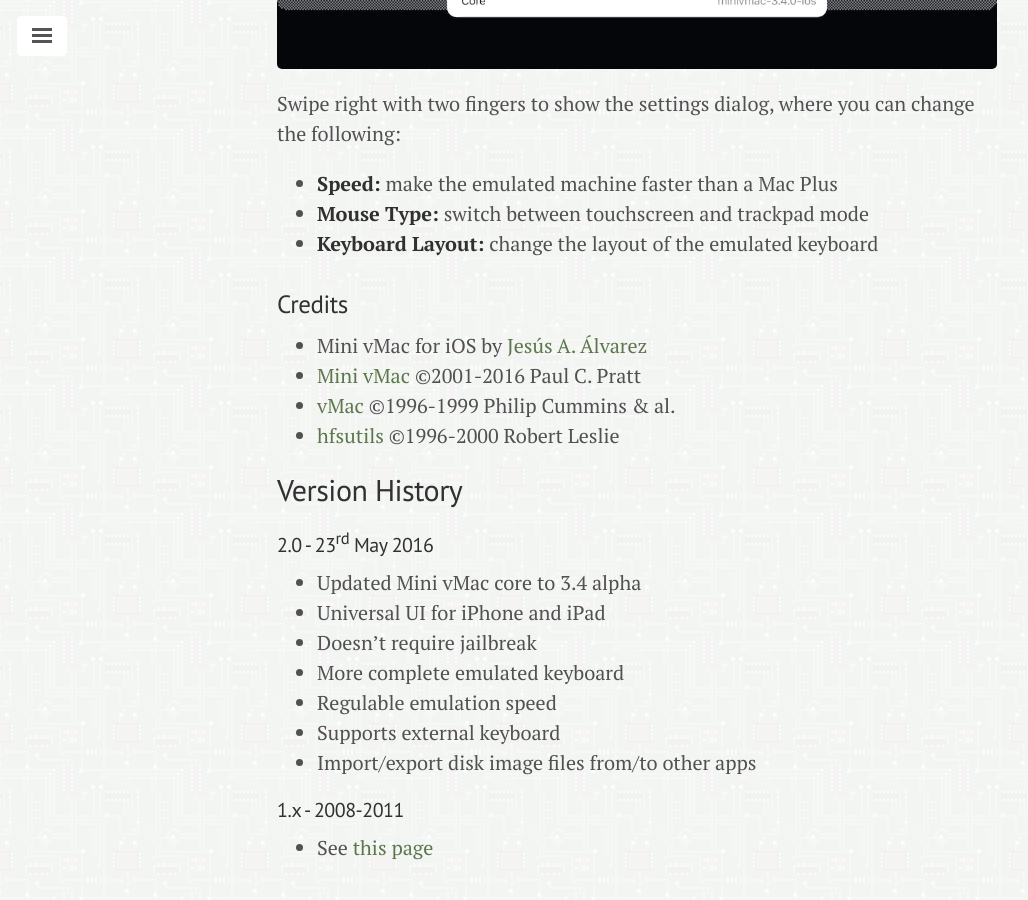
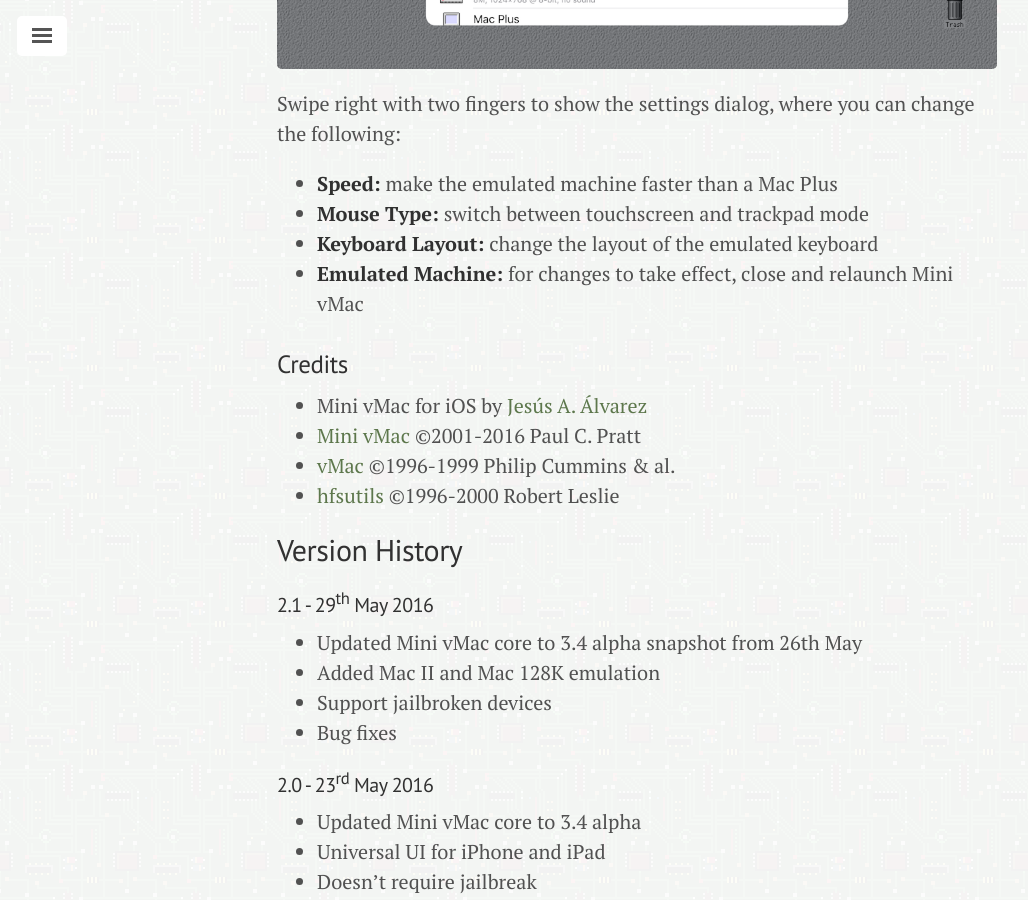
Before and after one commit to zydeco/zydeco.github.io, a Jekyll site: the page built from minivmac4ios.md, in a window 1280 px wide and 900 px high, scrolled down 4708 px. Shown: the whole window, without its empty margins (3-1031 px from the left). Built offline with Jekyll 4.4.1, drawn with Linux system fonts in a browser that asks for light colours; nearby versions of some CDN libraries; some of the changed text lies outside the part shown.

Commit message:
update Mini vMac page with v2.1

```diff
--- a/minivmac4ios.md
+++ b/minivmac4ios.md
@@ -14,9 +14,9 @@
 
 ## Features
 
-* Emulates 4MB Mac Plus
+* Emulates Mac Plus, Mac II or Mac 128K
 * Full simulated keyboard (including all Mac keys)
-* Full sound output
+* Full sound output (except on Mac II)
 * Uses external keyboard if available
 * Regulable emulation speed (up to 8x)
 * Easy(ish) to import/export disk images
@@ -24,7 +24,7 @@
 ## Requirements
 
 * iOS 7 or later
-* Mac Plus ROM image
+* ROM image from Mac Plus, Mac II and/or Mac 128K
 * Disk images with Mac software
 * A Mac with Xcode 7 (required to build)
 
@@ -92,6 +92,7 @@
 * **Speed:** make the emulated machine faster than a Mac Plus
 * **Mouse Type:** switch between touchscreen and trackpad mode
 * **Keyboard Layout:** change the layout of the emulated keyboard
+* **Emulated Machine:** for changes to take effect, close and relaunch Mini vMac
 
 ### Credits
 
@@ -101,6 +102,13 @@
 * [hfsutils](http://www.mars.org/home/rob/proj/hfs/) ©1996-2000 Robert Leslie
 
 ## Version History
+
+#### 2.1 - 29<sup>th</sup> May 2016
+
+* Updated Mini vMac core to 3.4 alpha snapshot from 26th May
+* Added Mac II and Mac 128K emulation
+* Support jailbroken devices
+* Bug fixes
 
 #### 2.0 - 23<sup>rd</sup> May 2016
 
```
Also changed, not shown: images/minivmac4ios/settings.png.
